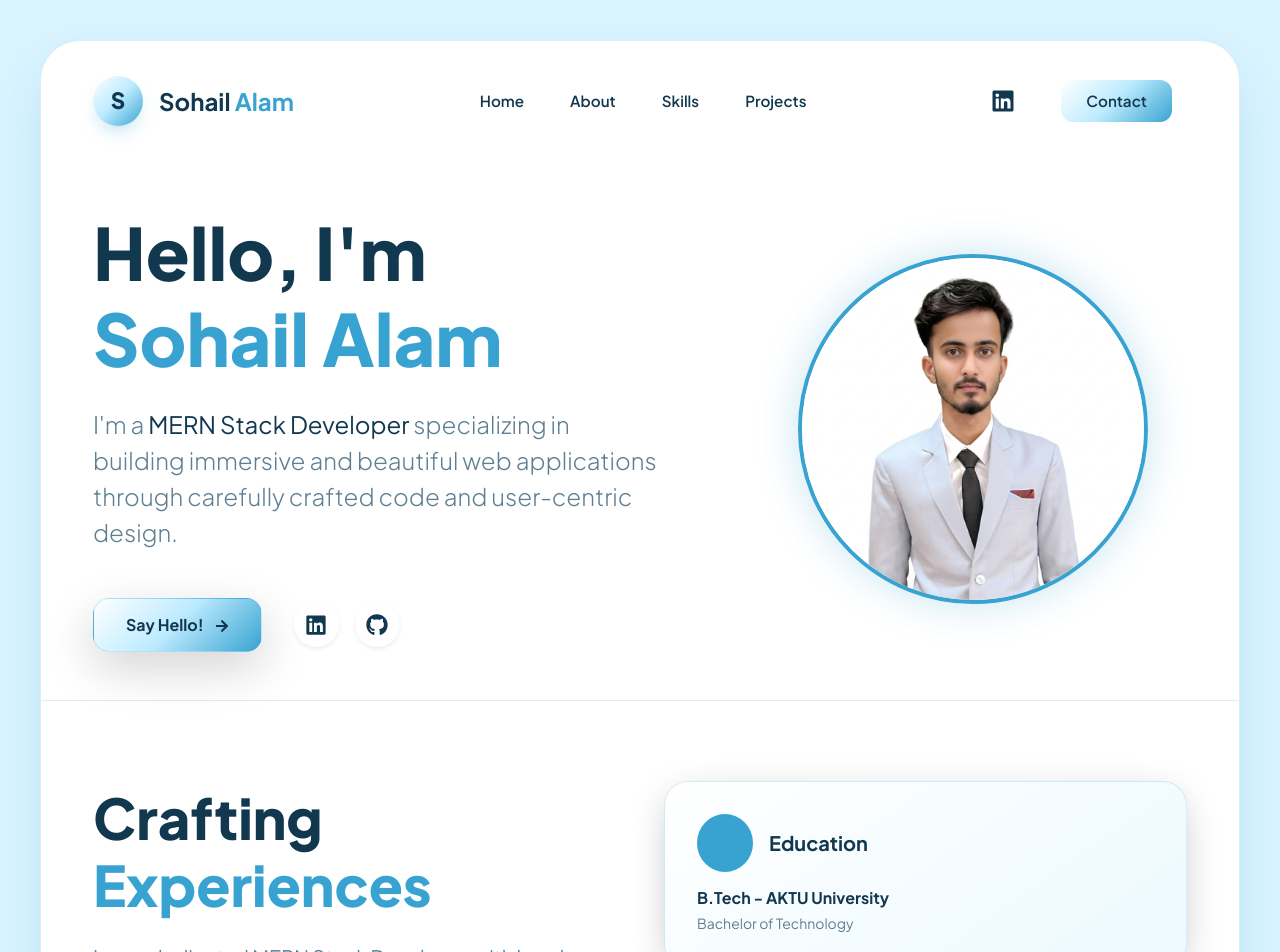
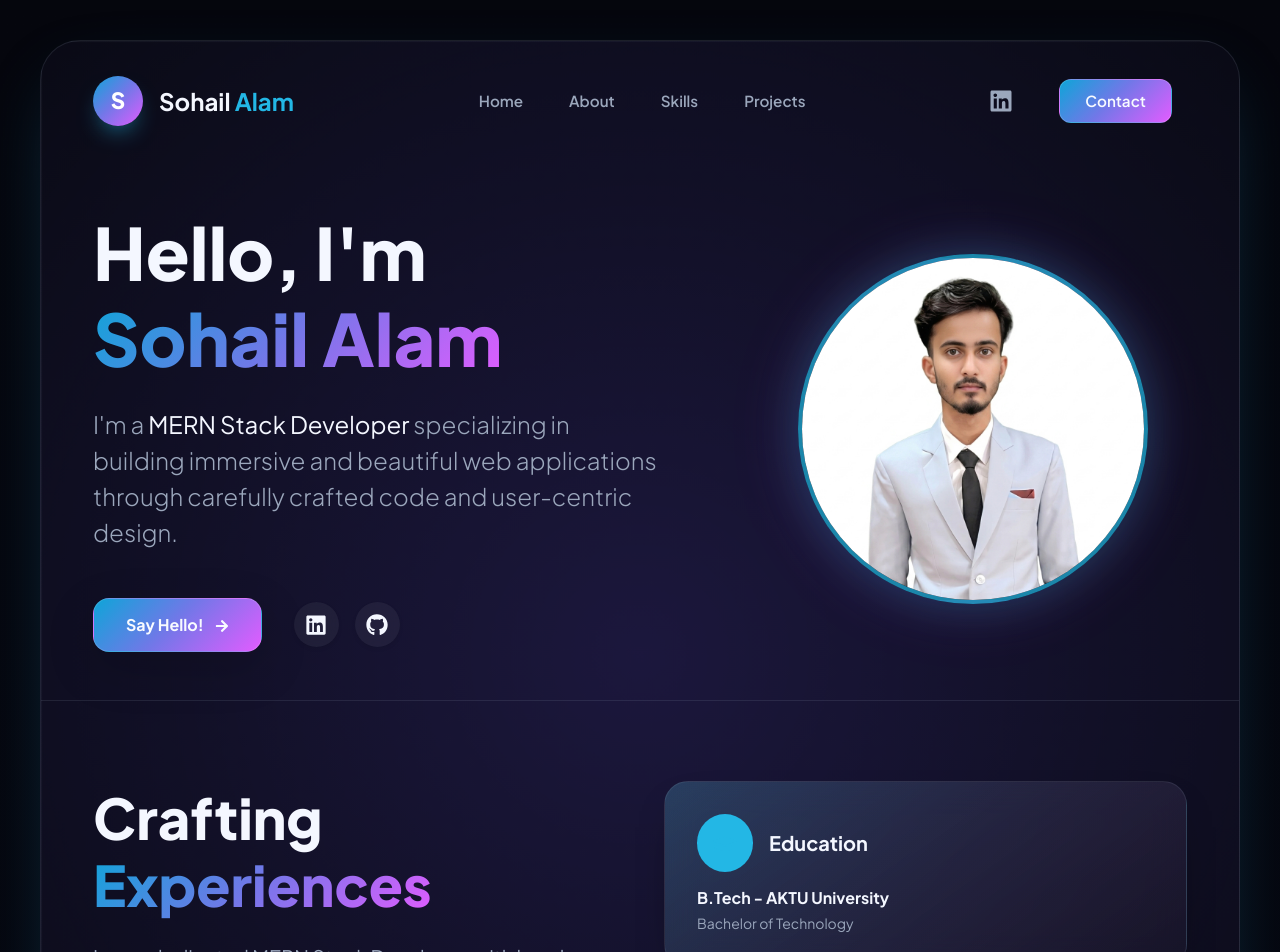
Before and after one commit to sohailalam002/My_Portfolio, a React (Vite) app: page / in a window 1280 px wide. Shown: the top 952 px of the page. Built offline with nearby package versions, Linux system fonts and the light colour scheme.

Commit message:
experince

```diff
--- a/src/components/Hero.jsx
+++ b/src/components/Hero.jsx
@@ -94,11 +94,11 @@ const Hero = () => {
           position: relative;
           width: 350px;
           height: 350px;
-          background: var(--bg-inner); /* Updated for dark theme */
-          border: 4px solid var(--primary-color);
+          background: radial-gradient(circle at 50% 18%, rgba(226, 92, 255, 0.2), rgba(8, 9, 18, 0.94) 62%);
+          border: 4px solid rgba(35, 183, 229, 0.72);
           border-radius: 50%;
           padding: 0;
-          box-shadow: 0 0 40px rgba(56, 163, 209, 0.28), inset 0 0 20px rgba(189,235,255,0.55);
+          box-shadow: 0 0 44px rgba(35, 183, 229, 0.24), 0 0 74px rgba(226, 92, 255, 0.14), inset 0 0 28px rgba(35, 183, 229, 0.16);
           overflow: hidden;
           display: flex;
           align-items: center;
@@ -118,7 +118,7 @@ const Hero = () => {
           border-radius: 12px;
           font-weight: 800;
           transform: rotate(-12deg);
-          box-shadow: 0 10px 18px -6px rgba(56, 163, 209, 0.32);
+          box-shadow: 0 10px 18px -6px rgba(226, 92, 255, 0.42);
           z-index: 10;
         }
       `}} />
--- a/src/components/Projects.jsx
+++ b/src/components/Projects.jsx
@@ -17,7 +17,7 @@ const Projects = () => {
       description: "A full-featured MERN marketplace with secure payments and real-time inventory management.",
       tech: ["MongoDB", "Express", "React", "Node.js"],
       icon: <FaRocket size={32} className="text-white" />,
-      gradient: "linear-gradient(135deg, #FFFFFF 0%, #BDEBFF 48%, #38A3D1 100%)",
+      gradient: "linear-gradient(135deg, #0EA5D8 0%, #7377E8 48%, #E25CFF 100%)",
       github: "https://github.com/sohail-alam",
       live: "#"
     },
@@ -26,7 +26,7 @@ const Projects = () => {
       description: "Automated salary calculation and leave management system built with the MERN stack.",
       tech: ["Node.js", "Express", "MongoDB", "PDF Kit"],
       icon: <FaMobileAlt size={32} className="text-white" />,
-      gradient: "linear-gradient(135deg, #EAF8FF 0%, #7ED3F7 52%, #0F6FA8 100%)",
+      gradient: "linear-gradient(135deg, #031B2F 0%, #115E8C 38%, #8B5CF6 72%, #E25CFF 100%)",
       github: "https://github.com/sohail-alam",
       live: "#"
     }
--- a/src/index.css
+++ b/src/index.css
@@ -2,26 +2,31 @@
 @import url('https://fonts.googleapis.com/css2?family=Plus+Jakarta+Sans:wght@300;400;500;600;700;800&display=swap');
 
 :root {
-  --primary-color: #38A3D1;
-  --primary-hover: #0F6FA8;
-  --bg-outer: #D9F3FF !important;
-  --bg-inner: #FFFFFF !important;
-  --surface-soft: #F3FBFF;
-  --text-dark: #12384F;
-  --text-secondary: #5E7F92;
-  --accent-gradient: linear-gradient(135deg, #FFFFFF 0%, #BDEBFF 48%, #38A3D1 100%);
+  --primary-color: #23B7E5;
+  --primary-hover: #D968FF;
+  --bg-outer: #05060D !important;
+  --bg-inner: #080912 !important;
+  --surface-soft: #101421;
+  --text-dark: #F4F7FF;
+  --text-secondary: #9BA7BC;
+  --accent-gradient: linear-gradient(135deg, #0EA5D8 0%, #7377E8 48%, #E25CFF 100%);
+  --accent-soft-gradient: linear-gradient(135deg, rgba(14, 165, 216, 0.18), rgba(115, 119, 232, 0.16), rgba(226, 92, 255, 0.18));
   --white: #FFFFFF;
   --radius-lg: 40px;
   --radius-md: 20px;
-  --shadow-picto: 0 25px 50px -12px rgba(56, 163, 209, 0.28);
-  --border-color: rgba(56, 163, 209, 0.18);
+  --shadow-picto: 0 28px 80px -30px rgba(35, 183, 229, 0.34);
+  --border-color: rgba(148, 163, 184, 0.14);
+  --grid-line: rgba(148, 163, 184, 0.07);
 }
 
 body {
   margin: 0;
   padding: 40px 20px;
   font-family: 'Plus Jakarta Sans', sans-serif;
-  background-color: var(--bg-outer) !important;
+  background:
+    radial-gradient(circle at 14% 70%, rgba(226, 92, 255, 0.12), transparent 26%),
+    radial-gradient(circle at 88% 66%, rgba(14, 165, 216, 0.16), transparent 28%),
+    linear-gradient(180deg, #05060D 0%, #070814 100%) !important;
   color: var(--text-dark) !important;
   scroll-behavior: smooth;
   min-height: 100vh;
@@ -32,15 +37,21 @@ body {
 .text-secondary { color: var(--text-secondary) !important; }
 .text-primary { color: var(--primary-color) !important; }
 .text-white { color: var(--text-dark) !important; }
-.bg-white { background-color: var(--bg-inner) !important; }
-.bg-light { background-color: rgba(189, 235, 255, 0.45) !important; }
+.bg-white { background-color: rgba(255, 255, 255, 0.055) !important; }
+.bg-light { background-color: rgba(35, 183, 229, 0.1) !important; }
 .bg-primary { background-color: var(--primary-color) !important; }
 .border-white { border-color: var(--border-color) !important; }
 .border-light { border-color: var(--border-color) !important; }
 
 /* Site Container - "Picto" Style */
 .app-container {
-  background: var(--bg-inner) !important;
+  background:
+    radial-gradient(circle at 50% 16%, rgba(116, 88, 255, 0.18), transparent 28%),
+    radial-gradient(circle at 95% 70%, rgba(14, 165, 216, 0.12), transparent 26%),
+    linear-gradient(var(--grid-line) 1px, transparent 1px),
+    linear-gradient(90deg, var(--grid-line) 1px, transparent 1px),
+    var(--bg-inner) !important;
+  background-size: auto, auto, 60px 60px, 60px 60px, auto;
   border-radius: var(--radius-lg);
   max-width: 1200px;
   margin: 0 auto;
@@ -69,6 +80,13 @@ body {
   font-weight: 800;
 }
 
+.display-2 .text-primary,
+.display-4 .text-primary {
+  background: var(--accent-gradient);
+  -webkit-background-clip: text;
+  -webkit-text-fill-color: transparent;
+}
+
 /* Navbar */
 .navbar-custom {
   padding: 30px 40px;
@@ -76,7 +94,7 @@ body {
 }
 
 .nav-link {
-  color: var(--text-dark) !important;
+  color: var(--text-secondary) !important;
   font-weight: 600;
   margin: 0 15px;
   font-size: 0.95rem;
@@ -90,7 +108,7 @@ body {
 }
 
 .nav-link:hover {
-  color: var(--primary-hover) !important;
+  color: var(--text-dark) !important;
 }
 
 .nav-text-link:hover {
@@ -121,43 +139,46 @@ body {
 .contact-btn,
 .contact-btn.text-white {
   background: var(--accent-gradient);
-  color: #12384F !important;
+  color: #F8FBFF !important;
   padding: 10px 25px !important;
   border-radius: 12px !important;
   transition: all 0.3s ease;
+  border: 1px solid rgba(255, 255, 255, 0.16);
 }
 
 .contact-btn:hover,
 .contact-btn.text-white:hover {
-  background: #FFFFFF;
-  color: #0F6FA8 !important;
+  background: linear-gradient(135deg, #2CD3FF 0%, #E25CFF 100%);
+  color: #FFFFFF !important;
   transform: translateY(-2px);
-  box-shadow: 0 10px 24px -8px rgba(56, 163, 209, 0.38);
+  box-shadow: 0 14px 34px -16px rgba(226, 92, 255, 0.75);
 }
 
 /* Buttons */
 .btn-picto-primary,
 .btn-picto-primary.btn {
   background: var(--accent-gradient);
-  color: #12384F;
+  color: #F8FBFF;
   padding: 14px 32px;
   border-radius: 16px;
   font-weight: 700;
-  border: 1px solid rgba(56, 163, 209, 0.24);
+  border: 1px solid rgba(255, 255, 255, 0.14);
   transition: all 0.3s ease;
 }
 
 .btn-picto-primary:hover,
 .btn-picto-primary.btn:hover {
-  background: #FFFFFF;
+  background: linear-gradient(135deg, #2CD3FF 0%, #A172FF 50%, #F16DFF 100%);
   transform: translateY(-3px);
-  box-shadow: 0 20px 28px -12px rgba(56, 163, 209, 0.34);
-  color: #0F6FA8;
+  box-shadow: 0 22px 42px -18px rgba(35, 183, 229, 0.65);
+  color: #FFFFFF;
 }
 
 /* Cards */
 .card-picto {
-  background: linear-gradient(145deg, rgba(255, 255, 255, 0.92), rgba(217, 243, 255, 0.52));
+  background:
+    linear-gradient(145deg, rgba(255, 255, 255, 0.08), rgba(15, 18, 32, 0.82)),
+    var(--accent-soft-gradient);
   border: 1px solid var(--border-color);
   border-radius: 24px;
   padding: 32px;
@@ -168,17 +189,20 @@ body {
   position: relative;
   overflow: hidden;
   /* Persistent professional shadow - Darkened for better definition */
-  box-shadow: 0 10px 40px -10px rgba(0, 0, 0, 0.3);
+  box-shadow: 0 18px 48px -28px rgba(0, 0, 0, 0.95);
+  backdrop-filter: blur(18px);
 }
 
 .card-picto:hover {
   transform: translateY(-15px) scale(1.01);
-  background: linear-gradient(145deg, rgba(255, 255, 255, 1), rgba(189, 235, 255, 0.66));
-  border-color: rgba(56, 163, 209, 0.34);
+  background:
+    linear-gradient(145deg, rgba(255, 255, 255, 0.12), rgba(13, 18, 35, 0.9)),
+    var(--accent-soft-gradient);
+  border-color: rgba(35, 183, 229, 0.42);
   /* Pronounced floating shadow (card ke piche shadow) */
   box-shadow:
-    0 40px 80px -15px rgba(0, 0, 0, 0.5),
-    0 20px 40px -20px rgba(56, 163, 209, 0.28);
+    0 42px 84px -34px rgba(0, 0, 0, 0.9),
+    0 20px 46px -28px rgba(226, 92, 255, 0.5);
 }
 
 /* Backwards/Settling effect on mouse leave */
@@ -192,20 +216,20 @@ body {
   width: 50px;
   height: 50px;
   background: var(--accent-gradient);
-  color: #12384F;
+  color: #FFFFFF;
   border-radius: 50%;
   display: flex;
   align-items: center;
   justify-content: center;
   font-weight: 800;
   font-size: 1.4rem;
-  box-shadow: 0 10px 18px -6px rgba(56, 163, 209, 0.34);
+  box-shadow: 0 12px 24px -10px rgba(35, 183, 229, 0.72);
 }
 
 .badge-picto {
-  background: rgba(56, 163, 209, 0.1);
-  color: var(--primary-color);
-  border: 1px solid rgba(56, 163, 209, 0.16);
+  background: rgba(35, 183, 229, 0.1);
+  color: #BDEBFF;
+  border: 1px solid rgba(35, 183, 229, 0.2);
   padding: 6px 14px;
   border-radius: 10px;
   font-size: 0.8rem;
@@ -214,16 +238,17 @@ body {
 
 /* Custom Input Styles */
 .custom-input:focus {
-  background: rgba(255, 255, 255, 0.95) !important;
+  background: rgba(11, 14, 25, 0.95) !important;
   border-color: var(--primary-color) !important;
-  box-shadow: 0 0 0 4px rgba(56, 163, 209, 0.14) !important;
+  box-shadow: 0 0 0 4px rgba(35, 183, 229, 0.16) !important;
   color: var(--text-dark) !important;
 }
 
 .custom-input {
   color: var(--text-dark) !important;
+  background: rgba(255, 255, 255, 0.05) !important;
 }
 
 .custom-input::placeholder {
-  color: rgba(18, 56, 79, 0.45) !important;
+  color: rgba(155, 167, 188, 0.62) !important;
 }
```
